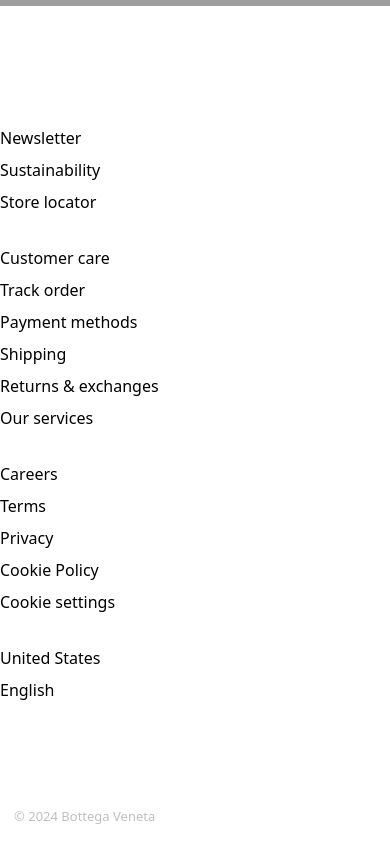
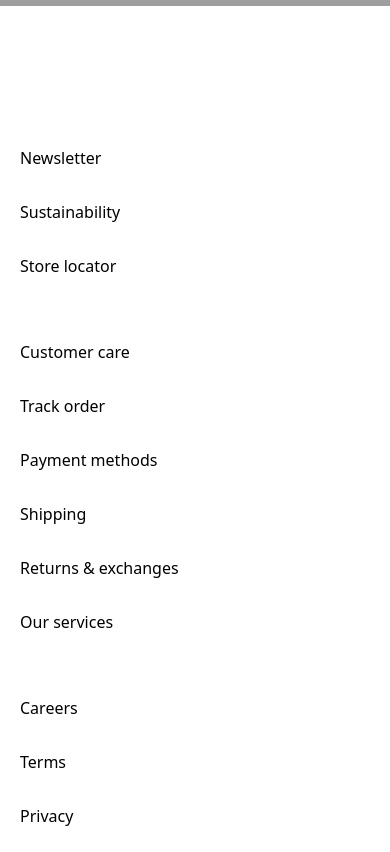
Before and after one commit to maybeaj/CodingNunaHtmlCss, a plain HTML site: page index.html in a window 390 px wide. Shown: the part 1220-2072 px from the top of the page. Drawn offline with nearby package versions, Linux system fonts and the light colour scheme; grey boxes are pictures that could not be loaded.

Commit message:
미디어쿼리

```diff
--- a/style1.css
+++ b/style1.css
@@ -29,3 +29,10 @@ li a {
     color:black;
     text-decoration: none;
 }
+
+@media screen and (max-width: 480px) {
+    li {
+      margin: 10px;
+      padding: 10px;
+    }
+  }
```
Also changed, not shown: index.html (+3 -3 lines).
